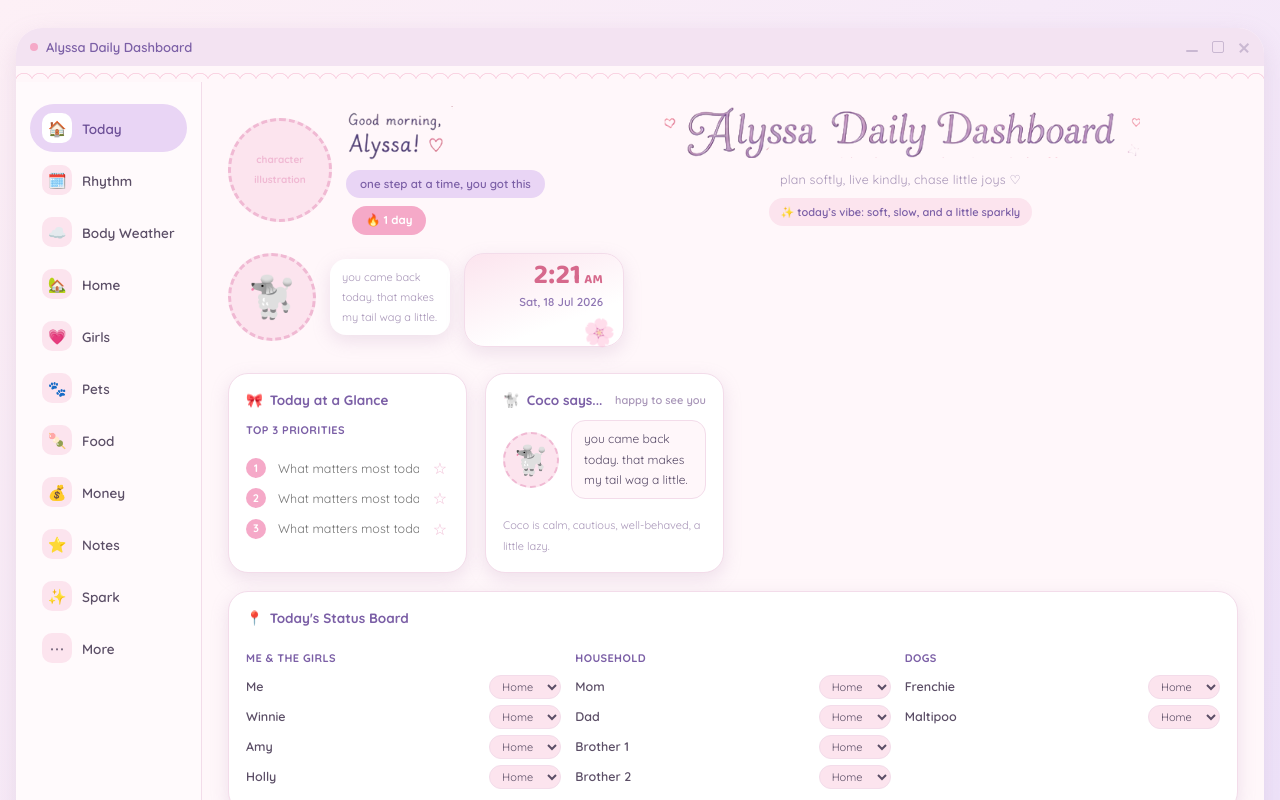
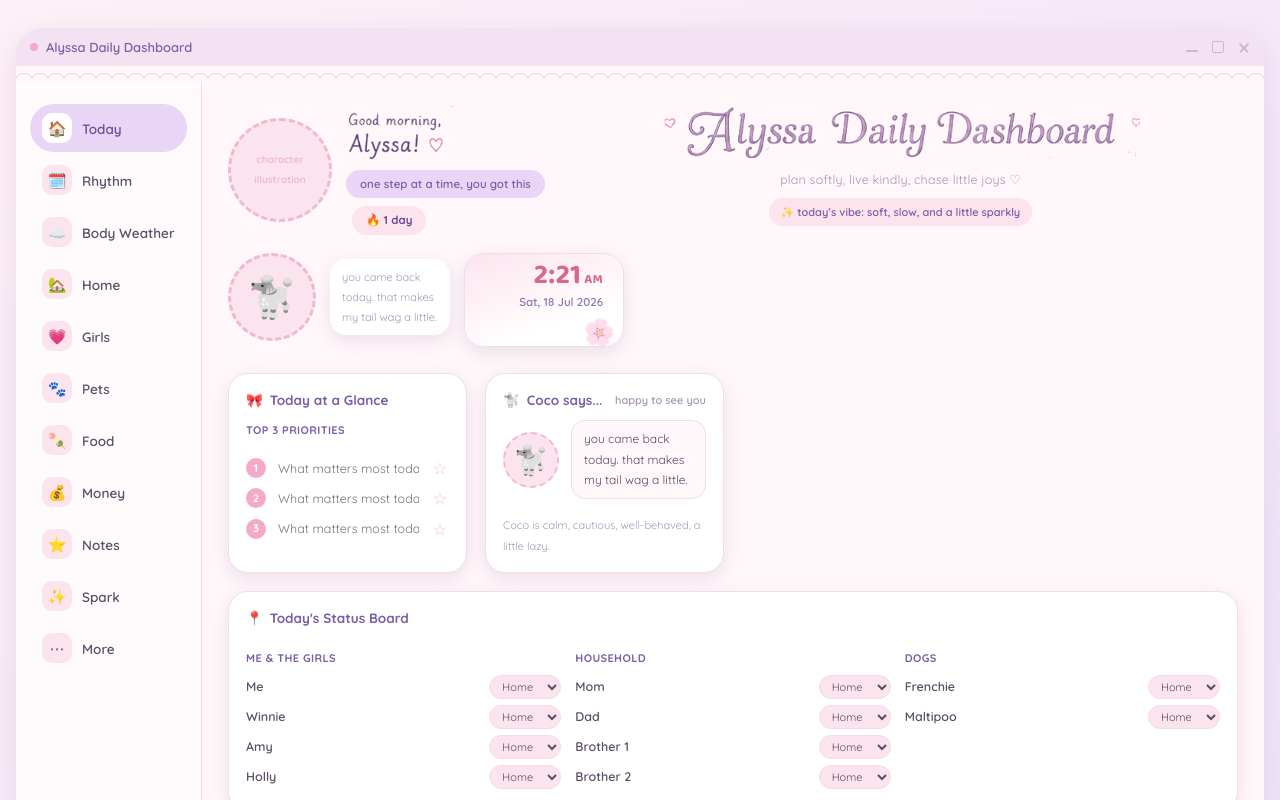
Before and after one commit to alyssabernadettebunny-wq/Dashboard-5, a React (Vite) app: page / in a window 1280 px wide. Shown: the top 800 px of the page. Built offline with nearby package versions, Linux system fonts and the light colour scheme.

Commit message:
Soften streak pill to pale pink so the fire emoji reads clearly

```diff
--- a/src/App.css
+++ b/src/App.css
@@ -241,8 +241,8 @@
   display: inline-block;
   font-size: 11.5px;
   font-weight: 700;
-  color: #fff;
-  background: var(--pink-accent);
+  color: var(--purple-deep);
+  background: var(--pink-pale);
   padding: 4px 14px;
   border-radius: var(--radius-pill);
   margin-left: 6px;
```
